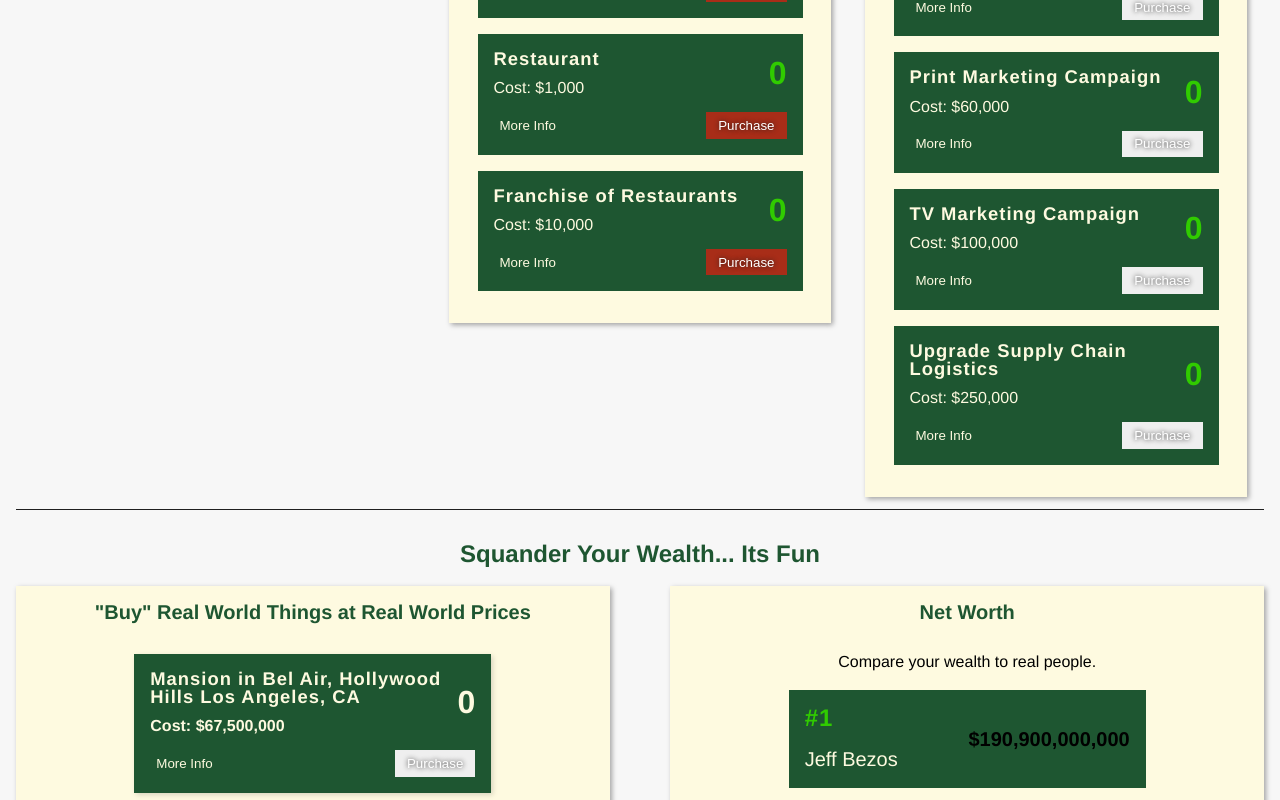
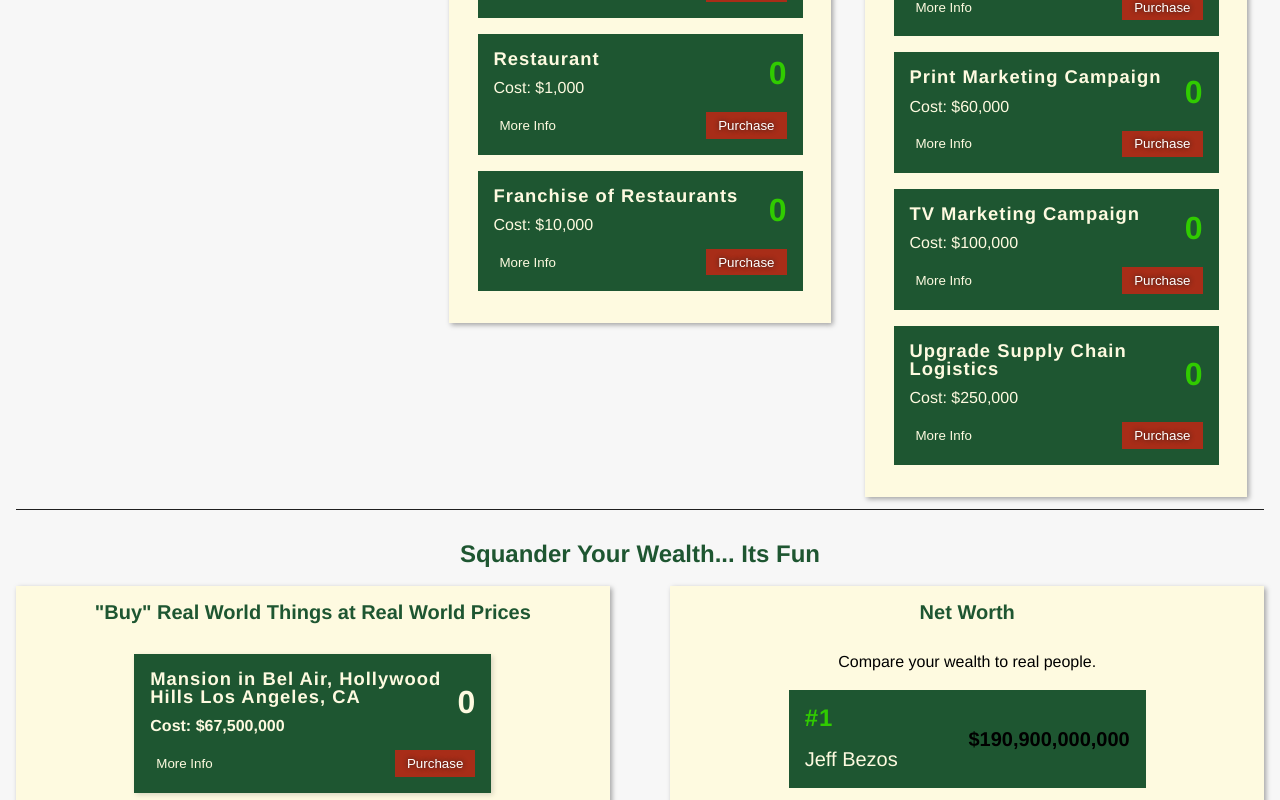
Before and after one commit to dkersten/accumulator-game-vue, a Vue app: page / in a window 1280 px wide. Shown: the part 720-1520 px from the top of the page. Built offline with nearby package versions, Linux system fonts and the light colour scheme.

Commit message:
worked on functionality for purchase buttons for upgrades and rw purchases

```diff
--- a/src/components/PropertyCard.vue
+++ b/src/components/PropertyCard.vue
@@ -23,7 +23,7 @@
                         class="buy"
                         v-bind:class=" property.canBuy ? 'enabled' : 'disabled'"
                         :disabled="property.canBuy === false"
-
+                        @click="testPurchase()"
                     >
                             Purchase
                     </button>
@@ -39,6 +39,9 @@
 </template>
 
 <script>
+
+// import { mapGetters } from 'vuex'
+
 export default {
     name: "PropertyCard",
     components: {
@@ -92,8 +95,23 @@ export default {
         }
     },
 
+    computed: {
+
+
+    },
+
     methods: {
-
+        testPurchase: () => {
+            alert("boom")
+        },
+        checkPurchase: () => {
+            // console.log(yourWealth)
+            // for (const property of this.properties) {
+            //     if (this.$store.state.yourWealth >= property.price) {
+            //         console.log("can buy")
+            //     }
+            // }
+        }
     }
 }
 </script>
--- a/src/components/PurchaseCard.vue
+++ b/src/components/PurchaseCard.vue
@@ -21,9 +21,14 @@
                         class="more-info">
                             {{purchase.showMoreInfo ? 'Less Info' : 'More Info'}}
                     </button>
-                <button class="buy">
-                  Purchase
-                </button>
+                    <button
+                        class="buy"
+                        v-bind:class=" purchase.canBuy ? 'enabled' : 'disabled'"
+                        :disabled="purchase.canBuy === false"
+                        @click="testPurchase()"
+                    >
+                        Purchase
+                    </button>
               </div>
               <div v-show="purchase.showMoreInfo" class="more-info-container">
                 <ul>
@@ -50,42 +55,48 @@ export default {
                     price: 2000,
                     numOwned: 0,
                     scorePerSecond: 10,
-                    showMoreInfo: false
+                    showMoreInfo: false,
+                    canBuy: false
                 },
                 {
                     name: "Employee Training",
                     price: 10000,
                     numOwned: 0,
                     scorePerSecond: 50,
-                    showMoreInfo: false
+                    showMoreInfo: false,
+                    canBuy: false
                 },
                 {
                     name: "Social Media Marketing Campaign",
                     price: 25000,
                     numOwned: 0,
                     scorePerSecond: 72,
-                    showMoreInfo: false
+                    showMoreInfo: false,
+                    canBuy: false
                 },
                 {
                     name: "Print Marketing Campaign",
                     price: 60000,
                     numOwned: 0,
                     scorePerSecond: 95,
-                    showMoreInfo: false
+                    showMoreInfo: false,
+                    canBuy: false
                 },
                 {
                     name: "TV Marketing Campaign",
                     price: 100000,
                     numOwned: 0,
                     scorePerSecond: 117,
-                    showMoreInfo: false
+                    showMoreInfo: false,
+                    canBuy: false
                 },
                 {
                     name: "Upgrade Supply Chain Logistics",
                     price: 250000,
                     numOwned: 0,
                     scorePerSecond: 155,
-                    showMoreInfo: false
+                    showMoreInfo: false,
+                    canBuy: false
                 },
             ]
         }
--- a/src/components/RWPurchaseCard.vue
+++ b/src/components/RWPurchaseCard.vue
@@ -20,7 +20,14 @@
                             {{property.showMoreInfo ? 'Less Info' : 'More Info'}}
                     </button>
 
-                    <button class="buy">Purchase</button>
+                    <button
+                        class="buy"
+                        v-bind:class=" property.canBuy ? 'enabled' : 'disabled'"
+                        :disabled="property.canBuy === false"
+                        @click="testPurchase()"
+                    >
+                        Purchase
+                    </button>
                 </div>
                 <div v-show="property.showMoreInfo" class="more-info-container">
                     <ul>
@@ -55,7 +62,8 @@ export default {
                         "Tennis court, golf putting green, and 2 lane bowling alley on premises",
                         "Home theater and wine cellar on premises"
                     ],
-                    showMoreInfo: false
+                    showMoreInfo: false,
+                    canBuy: false
                 },
                 {
                     num: 2,
@@ -67,7 +75,8 @@ export default {
                         "180 degree views of the beach and Pacific Ocean",
                         "4 parking spaces in an attached garage"
                     ],
-                    showMoreInfo: false
+                    showMoreInfo: false,
+                    canBuy: false
                 },
                 {
                     num: 3,
@@ -80,7 +89,8 @@ export default {
                         "4 Car Attached Garage",
                         "1275 square foot deck facing the ocean"
                     ],
-                    showMoreInfo: false
+                    showMoreInfo: false,
+                    canBuy: false
                 },
                 {
                     num: 4,
@@ -92,7 +102,8 @@ export default {
                         "360 degree views of NYC",
                         "Indoor pool, fitness center, spa and other amenities on premises"
                     ],
-                    showMoreInfo: false
+                    showMoreInfo: false,
+                    canBuy: false
                 },
                 {
                     num: 5,
@@ -104,7 +115,8 @@ export default {
                         "Private swimming pool and hot tub overlooking the water",
                         "Access to community clubhouse and tennis courts"
                     ],
-                    showMoreInfo: false
+                    showMoreInfo: false,
+                    canBuy: false
                 }
             ]
         }
```
